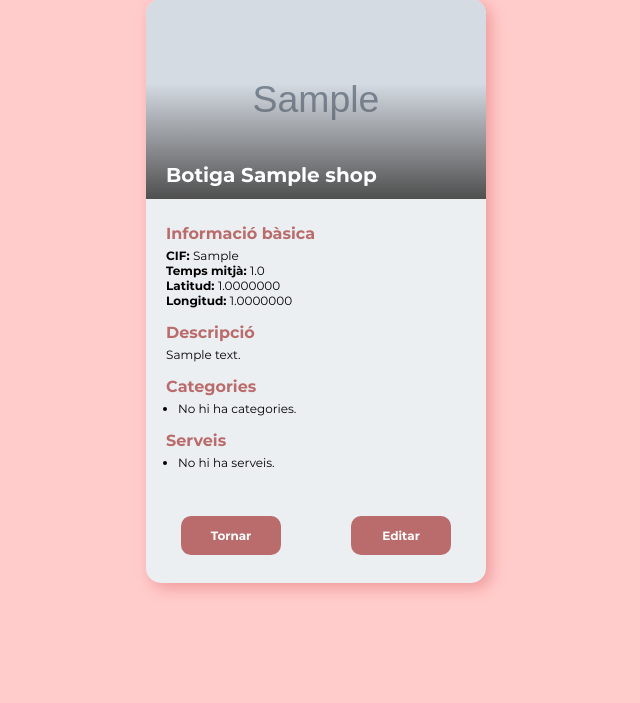
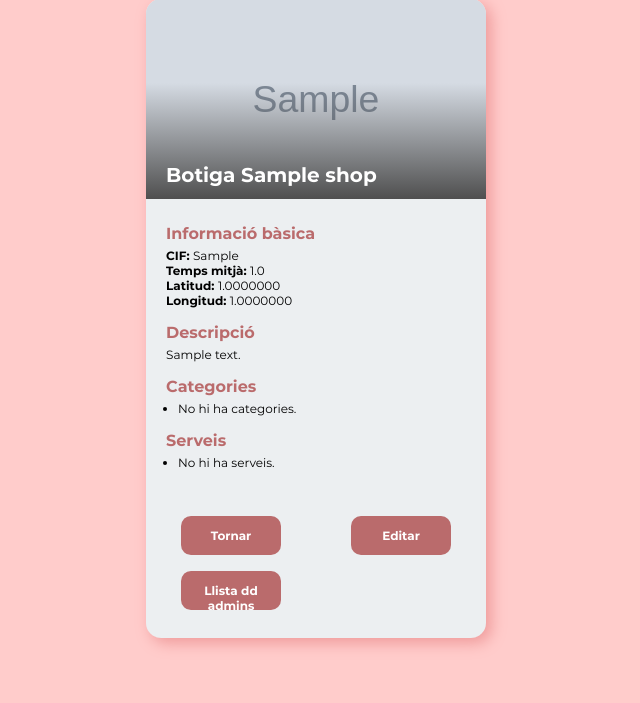
Before and after one commit to Casassarnau/ConfinAppCommerce, a Django app: a page that uses shop/templates/shopview.html in a window 1280 px wide. Shown: the part 126-829 px from the top of the page, without its empty margins (324-964 px from the left). Before the commit the page ends 719 px from the top, so only its background shows below. Run offline with Django 3.2, Linux system fonts and the light colour scheme; a user stored in the database is signed in; tables that the repository leaves empty hold one stand-in row (values such as "Sample post"); grey boxes marked "Sample" are stand-in pictures; some libraries are stand-ins or nearby versions.

Commit message:
list/delete Admins

```diff
--- a/shop/templates/shopview.html
+++ b/shop/templates/shopview.html
@@ -49,6 +49,8 @@
             <a href="{% url 'list_shop' %}" class="button">Tornar</a>
             {% if shop.owner == request.user %}
             <a href="{% url 'modify_shop' id=shop.id   %}" class="button">Editar</a>
+            <a href="{% url 'list_shop_admins' id=shop.id   %}" class="button">Llista dd admins</a>
+
             {% endif %}
 
         </div>
--- a/shop/urls.py
+++ b/shop/urls.py
@@ -7,6 +7,9 @@ urlpatterns = [
     url(r'^list/$', views.list, name='list_shop'),
     url(r'^show/(?P<id>[0-9A-Za-z_\-]+)/$', views.show, name='show_shop'),
     url(r'^modify/(?P<id>[0-9A-Za-z_\-]+)/$', views.modify, name='modify_shop'),
+    url(r'^modify_admins/(?P<id>[0-9A-Za-z_\-]+)/list$', views.list_admins, name='list_shop_admins'),
+    url(r'^modify_admins/(?P<id>[0-9A-Za-z_\-]+)/delete/(?P<idA>[0-9A-Za-z_\-]+)$', views.delete_admin, name='delete_shop_admins'),
+
     url(r'^delete/(?P<id>[0-9A-Za-z_\-]+)/$', views.delete, name='del_shop'),
     url(r'^schedules/(?P<id>[0-9A-Za-z_\-]+)/list/$', views.list_schedule, name='list_schedule'),
     url(r'^schedules/(?P<id>[0-9A-Za-z_\-]+)/add/$', views.add_schedule, name='add_schedule'),
--- a/shop/views.py
+++ b/shop/views.py
@@ -59,7 +59,6 @@ def add(request):
             shop =Shop(CIF=CIF, name=name, meanTime=meanTime, latitude=lat, longitude=lon,
                        owner=request.user, photo=photo, description=description)
             shop.save()
-
             shop.secondaryCategories.set(secondaryCategories)
             shop.services.add(services)
 
@@ -131,6 +130,37 @@ def delete(request, id=None):
     shop.delete()
     return HttpResponseRedirect(reverse('root'))
 
+def list_admins(request, id=None):
+    try:
+        shop = Shop.objects.filter(id=id, owner=request.user).first()
+    except:
+        shop = None
+
+    if not request.user.is_authenticated or not request.user.is_shopAdmin or shop is None:
+        return HttpResponseRedirect(reverse('root'))
+
+    if request.method == 'POST':
+
+        return HttpResponseRedirect(reverse('root'))
+
+    # if a GET (or any other method) we'll create a blank form
+
+    admin_list = shop.admins.all()
+    return render(request, 'adminlist.html', {'admins': admin_list, 'id': id})
+
+
+def delete_admin(request, id=None, idA = None):
+    try:
+        shop = Shop.objects.filter(id=id, owner=request.user).first()
+    except:
+        shop = None
+    if not request.user.is_authenticated or not request.user.is_shopAdmin or shop is None:
+        return HttpResponseRedirect(reverse('root'))
+    shop.admins.remove(idA)
+    shop.save()
+    return HttpResponseRedirect(reverse('list_shop_admins', kwargs={'id': id}))
+
+
 
 def add_schedule(request, id=None):
 
```
Also changed, not shown: shop/templates/adminlist.html (added, +29 -0 lines).
